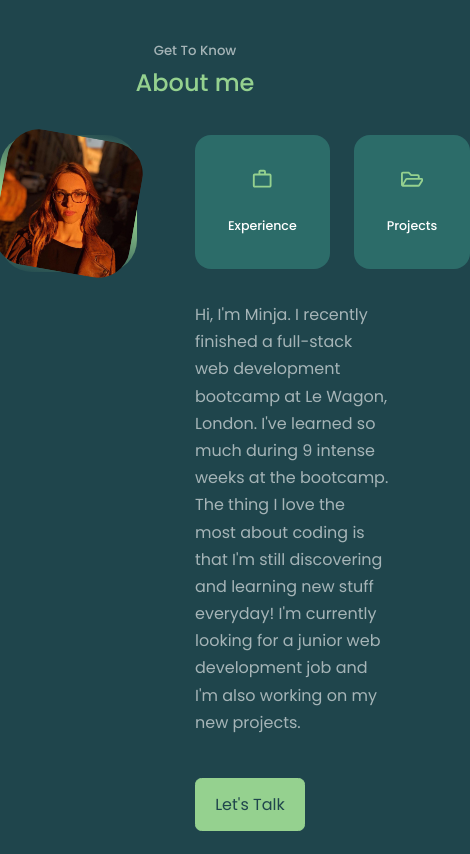
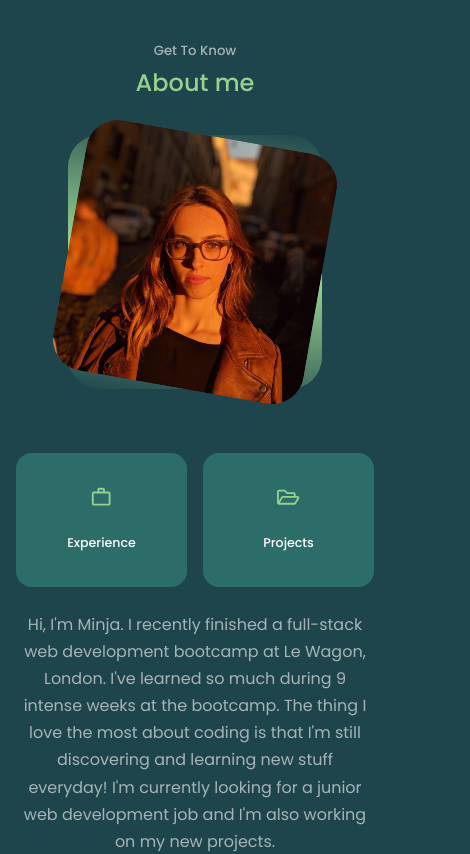
Before and after one commit to minjaslavkovic/react-portfolio, a React (Create React App) app: page / in a window 390 px wide. Shown: the part 900-1754 px from the top of the page, 470 px wide, since content can reach past the window. Built offline with nearby package versions, Linux system fonts and the light colour scheme.

Commit message:
Added responsiveness to about section

```diff
--- a/src/components/about/about.css
+++ b/src/components/about/about.css
@@ -64,3 +64,41 @@
   margin: 2rem 0 2.6rem;
   color: var(--color-light);
 }
+
+@media screen and (max-width: 1024px) {
+  .about-container {
+    grid-template-columns: 1fr;
+    gap: 0;
+  }
+
+  .about-me {
+    width: 50%;
+    margin: 2rem auto 4rem;
+  }
+
+  .about-content p {
+    margin: 1rem 0 1.5rem;
+  }
+}
+
+@media screen and (max-width: 600px) {
+  .about-me {
+    width: 65%;
+    margin: 0 auto 3rem;
+  }
+
+  .about-cards {
+    grid-template-columns: 1fr 1fr;
+    gap: 1rem;
+  }
+
+  .about-content {
+    text-align: center;
+    margin: 1rem;
+
+  }
+
+  .about-content p {
+    margin: 1.5rem 0;
+  }
+}
```
